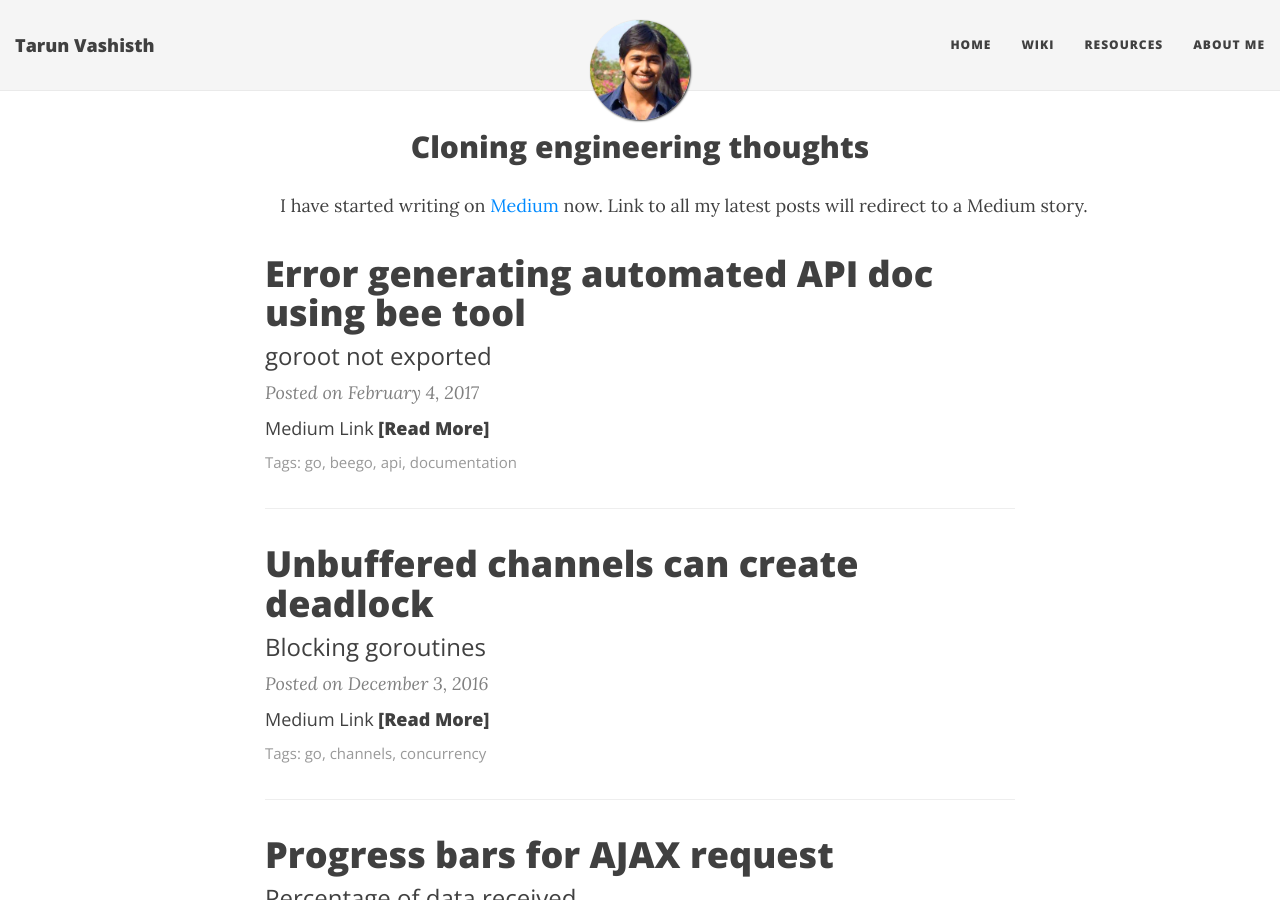
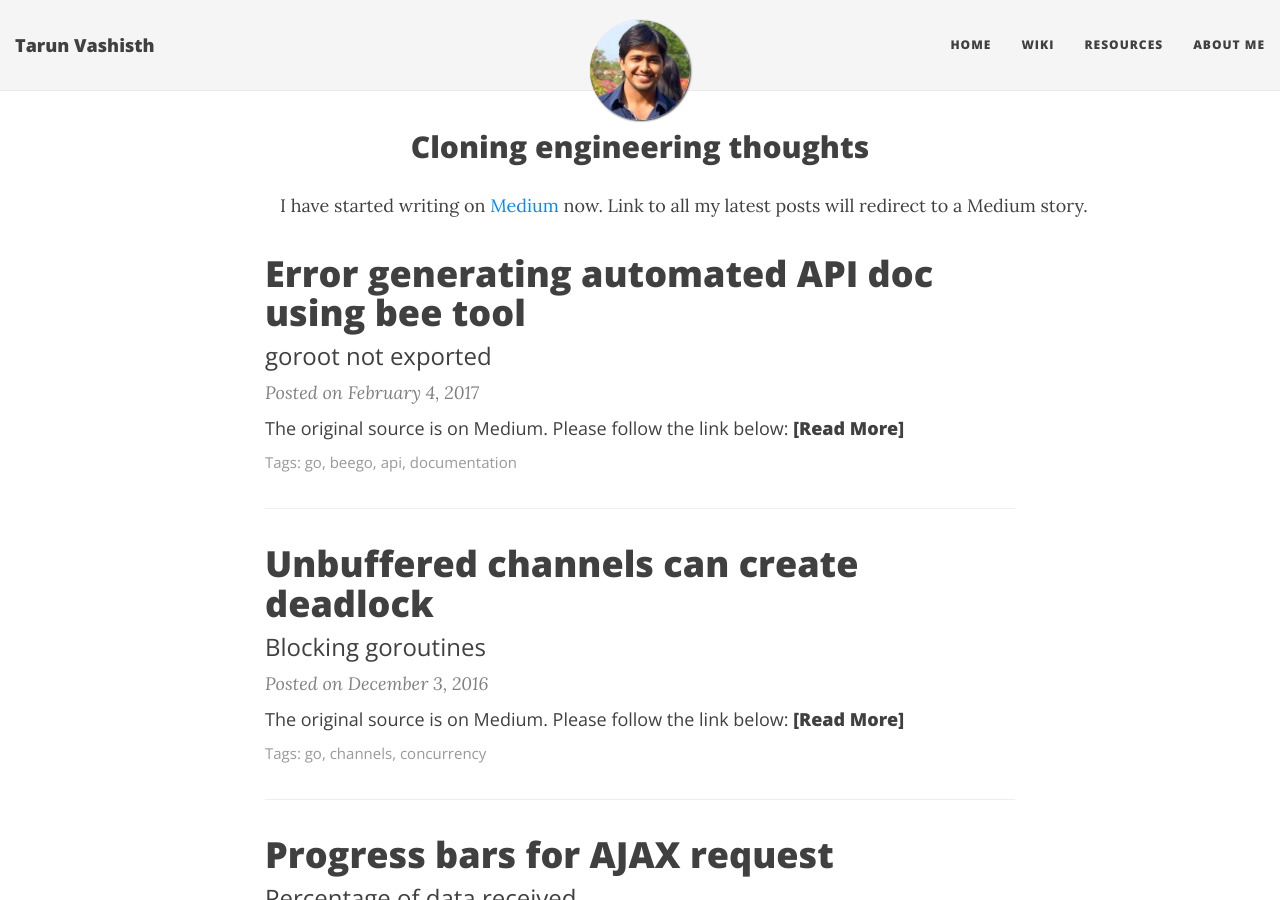
Before and after one commit to tarun91vas/tarun91vas.github.io, a Jekyll site: the page built from index.html, in a window 1280 px wide and 900 px high. Built offline with Jekyll 4.4.1, drawn with Linux system fonts in a browser that asks for light colours; nearby versions of some CDN libraries; the list of posts is cut into pages by our own code.

Commit message:
Change link redirect message

```diff
--- a/_posts/2016-12-03-unbuffered-channels.md
+++ b/_posts/2016-12-03-unbuffered-channels.md
@@ -5,6 +5,6 @@ subtitle: Blocking goroutines
 tags: [go, channels, concurrency]
 ---
 
-[Medium](https://medium.com/@tarun91vas) Link
+The original source is on [Medium](https://medium.com/@tarun91vas). Please follow the link below:
 
 [https://medium.com/@tarun91vas/unbuffered-channels-can-create-deadlock-59e3dae43dbf#.si4zbn44v](https://medium.com/@tarun91vas/unbuffered-channels-can-create-deadlock-59e3dae43dbf#.si4zbn44v)
--- a/_posts/2017-02-04-bee-api-documention.md
+++ b/_posts/2017-02-04-bee-api-documention.md
@@ -5,6 +5,6 @@ subtitle: goroot not exported
 tags: [go, beego, api, documentation]
 ---
 
-[Medium](https://medium.com/@tarun91vas) Link
+The original source is on [Medium](https://medium.com/@tarun91vas). Please follow the link below:
 
 [https://medium.com/@tarun91vas/error-generating-automated-api-doc-using-bee-tool-13f8095a5ada#.n3mbx9ksv](https://medium.com/@tarun91vas/error-generating-automated-api-doc-using-bee-tool-13f8095a5ada#.n3mbx9ksv)
```
